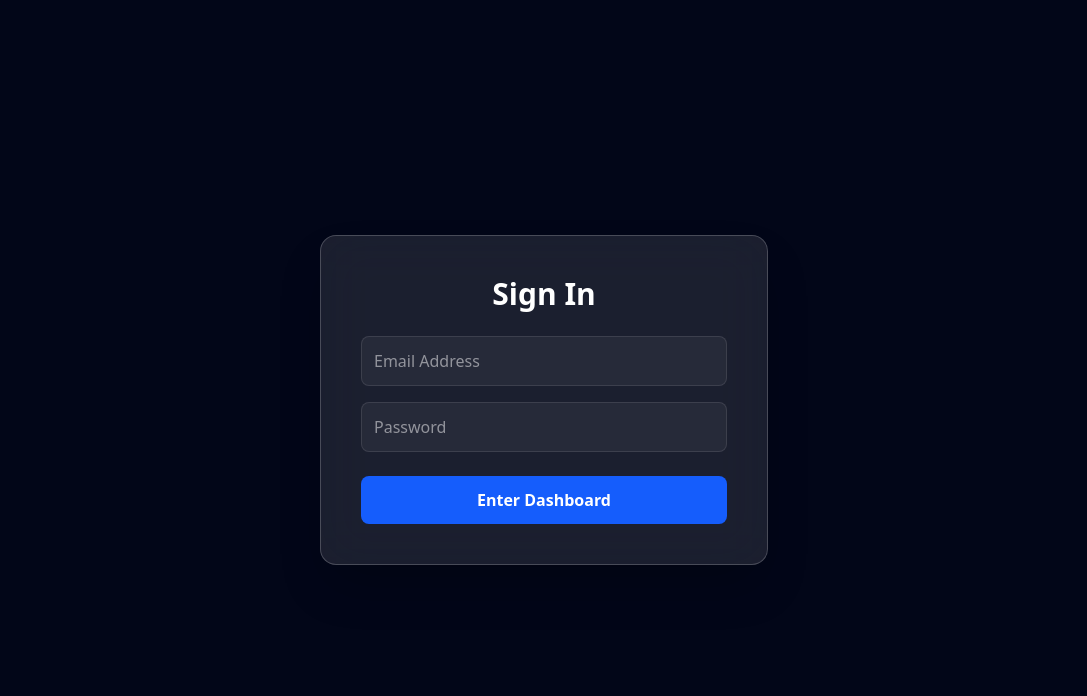
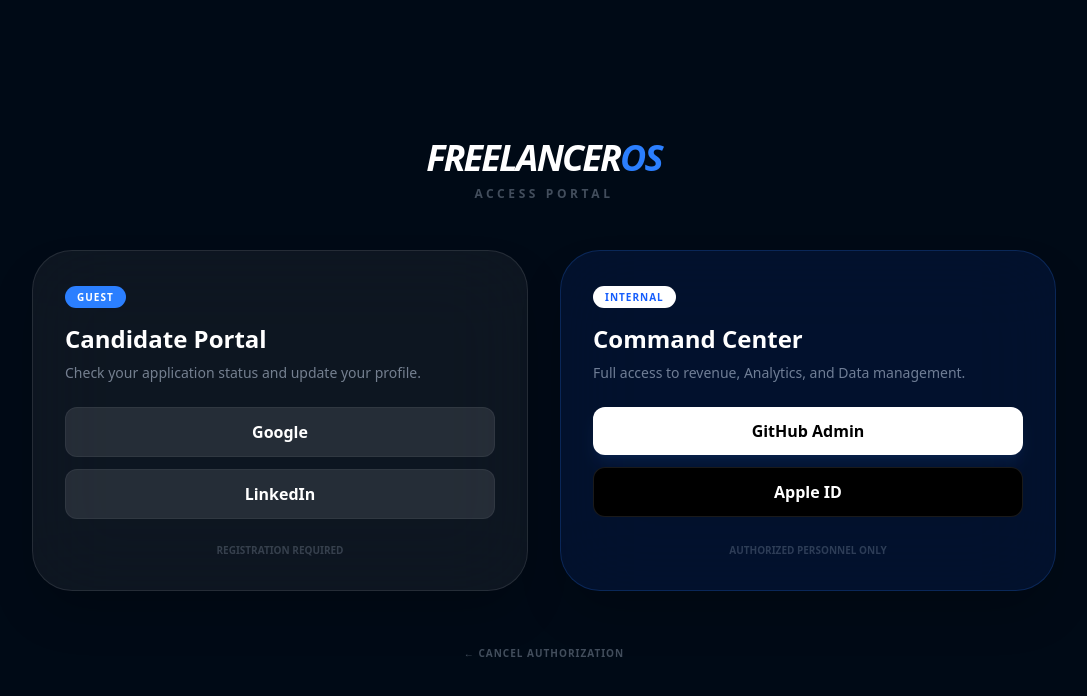
Before and after one commit to alex-sysdev-dev/freelancer-os, a Next.js app: page /login in a window 1280 px wide. Shown: the top 696 px of the page, without its empty margins (96-1183 px from the left). Built offline with nearby package versions, Linux system fonts and the light colour scheme.

Commit message:
login page updated

```diff
--- a/app/login/page.js
+++ b/app/login/page.js
@@ -1,24 +1,70 @@
+'use client';
+
+import Link from 'next/link';
+
 export default function LoginPage() {
   return (
-    <main className="flex min-h-screen items-center justify-center bg-slate-950">
-      <div className="bg-white/10 backdrop-blur-xl border border-white/20 p-10 rounded-2xl shadow-2xl w-full max-w-md">
-        <h2 className="text-3xl font-bold text-white mb-6 text-center">Sign In</h2>
+    <main className="flex min-h-screen flex-col items-center justify-center bg-[#000a16] p-6">
 
-        <form className="flex flex-col gap-4">
-          <input
-            type="email"
-            placeholder="Email Address"
-            className="p-3 rounded-lg bg-white/5 border border-white/10 text-white outline-none focus:border-blue-500"
-          />
-          <input
-            type="password"
-            placeholder="Password"
-            className="p-3 rounded-lg bg-white/5 border border-white/10 text-white outline-none focus:border-blue-500"
-          />
-          <button className="bg-blue-600 text-white font-bold py-3 rounded-lg hover:bg-blue-500 mt-2 transition-all">
-            Enter Dashboard
-          </button>
-        </form>
+      {/* Header Branding */}
+      <div className="text-center mb-12">
+        <h1 className="text-4xl font-black italic tracking-tighter text-white uppercase">
+          Freelancer<span className="text-blue-500">OS</span>
+        </h1>
+        <p className="text-blue-100/30 text-xs font-bold uppercase tracking-[0.3em] mt-2">Access Portal</p>
+      </div>
+
+      <div className="flex flex-col md:flex-row gap-8 w-full max-w-5xl">
+
+        {/* Card 1: Candidate Portal */}
+        <div className="flex-1 p-8 bg-white/5 backdrop-blur-2xl rounded-[2.5rem] border border-white/10 shadow-2xl flex flex-col justify-between hover:border-blue-500/30 transition-all group">
+          <div>
+            <div className="mb-6">
+              <span className="text-[10px] font-black bg-blue-500 text-white px-3 py-1 rounded-full uppercase tracking-widest">Guest</span>
+              <h2 className="text-2xl font-bold text-white mt-4">Candidate Portal</h2>
+              <p className="text-blue-100/50 text-sm mt-2">Check your application status and update your profile.</p>
+            </div>
+
+            <div className="space-y-3">
+              <button className="w-full flex items-center justify-center gap-3 bg-white/10 text-white font-bold py-3 rounded-xl hover:bg-white/20 transition-all border border-white/5">
+                Google
+              </button>
+              <button className="w-full flex items-center justify-center gap-3 bg-white/10 text-white font-bold py-3 rounded-xl hover:bg-white/20 transition-all border border-white/5">
+                LinkedIn
+              </button>
+            </div>
+          </div>
+          <p className="text-[10px] text-center text-blue-100/20 mt-6 uppercase font-bold">Registration Required</p>
+        </div>
+
+        {/* Card 2: Admin/Command Portal */}
+        <div className="flex-1 p-8 bg-blue-600/10 backdrop-blur-2xl rounded-[2.5rem] border border-blue-500/20 shadow-2xl flex flex-col justify-between hover:border-blue-500/50 transition-all">
+          <div>
+            <div className="mb-6">
+              <span className="text-[10px] font-black bg-white text-blue-600 px-3 py-1 rounded-full uppercase tracking-widest">Internal</span>
+              <h2 className="text-2xl font-bold text-white mt-4">Command Center</h2>
+              <p className="text-blue-100/50 text-sm mt-2">Full access to revenue, Analytics, and Data management.</p>
+            </div>
+
+            <div className="space-y-3">
+              <button className="w-full flex items-center justify-center gap-3 bg-white text-black font-bold py-3 rounded-xl hover:bg-gray-200 transition-all shadow-lg shadow-blue-500/10">
+                GitHub Admin
+              </button>
+              <button className="w-full flex items-center justify-center gap-3 bg-black text-white font-bold py-3 rounded-xl hover:bg-gray-900 transition-all border border-white/10">
+                Apple ID
+              </button>
+            </div>
+          </div>
+          <p className="text-[10px] text-center text-blue-100/20 mt-6 uppercase font-bold">Authorized Personnel Only</p>
+        </div>
+
+      </div>
+
+      {/* Footer Link */}
+      <div className="mt-12">
+        <Link href="/" className="text-[10px] text-blue-100/30 hover:text-white transition-colors uppercase font-black tracking-widest">
+          ← Cancel Authorization
+        </Link>
       </div>
     </main>
   );
```
